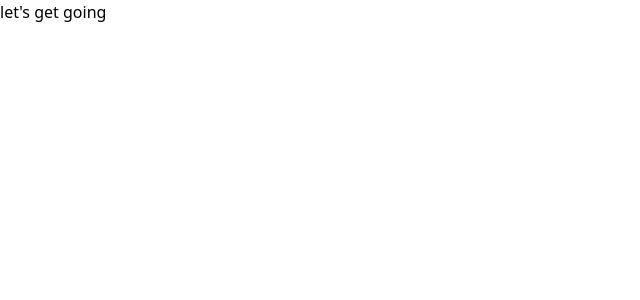
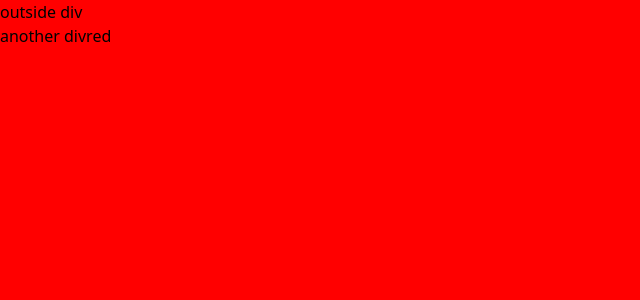
Before and after one commit to sahiwl/bg-Changer, a React (Vite) app: page / in a window 1280 px wide. Shown: the top 300 px of the page, without its empty margins (0-640 px from the left). Built offline with nearby package versions, Linux system fonts and the light colour scheme.

Commit message:
added divs

```diff
--- a/src/App.jsx
+++ b/src/App.jsx
@@ -7,9 +7,15 @@ function App() {
   const [count, setCount] = useState(0)
 
   return (
-    <>
-      <div className="bg-yellow-300">let's get going</div>
-    </>
+   <div className="h-screen w-screen bg-green-200">
+      <div className="bg-blue-400 flex justify-center">outside div
+        <div className="bg-yellow-200 h-40 w-72">another div
+          <button className='bg-red-500 hover:bg-red-700 text-white font-bold py-2 px-4 rounded' onClick={document.body.style="background: red"}>red</button>
+
+        </div>
+      </div>
+
+   </div>
   )
 }
 
```
